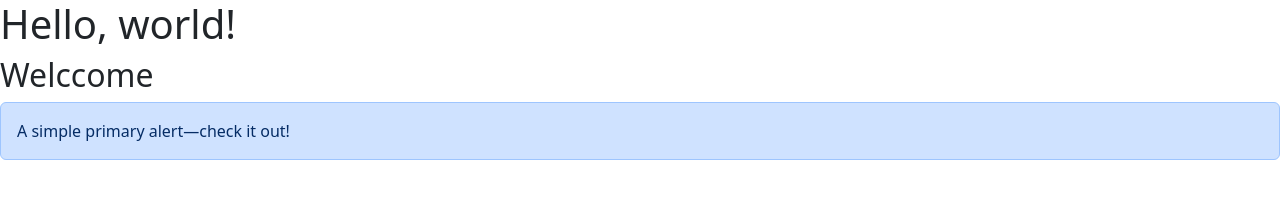
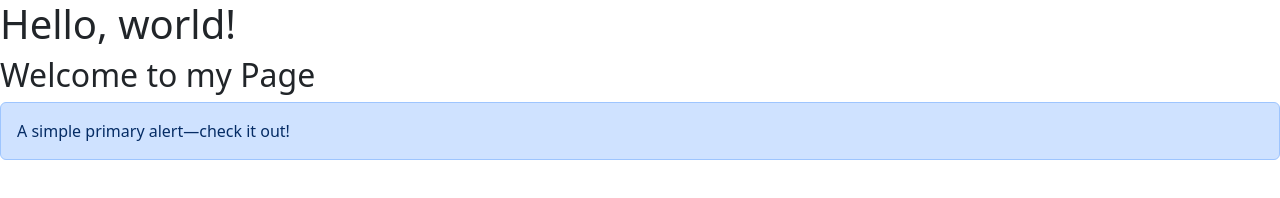
Before and after one commit to Rahul-Alle/mini-project, a plain HTML site: page index.html in a window 1280 px wide. Drawn offline with nearby package versions, Linux system fonts and the light colour scheme.

```diff
--- a/index.html
+++ b/index.html
@@ -9,7 +9,7 @@
   </head>
   <body>
     <h1>Hello, world!</h1>
-    <h2>Welccome</h2>
+    <h2>Welcome to my Page</h2>
     <div class="alert alert-primary" role="alert">
         A simple primary alert—check it out!
     </div>
```
